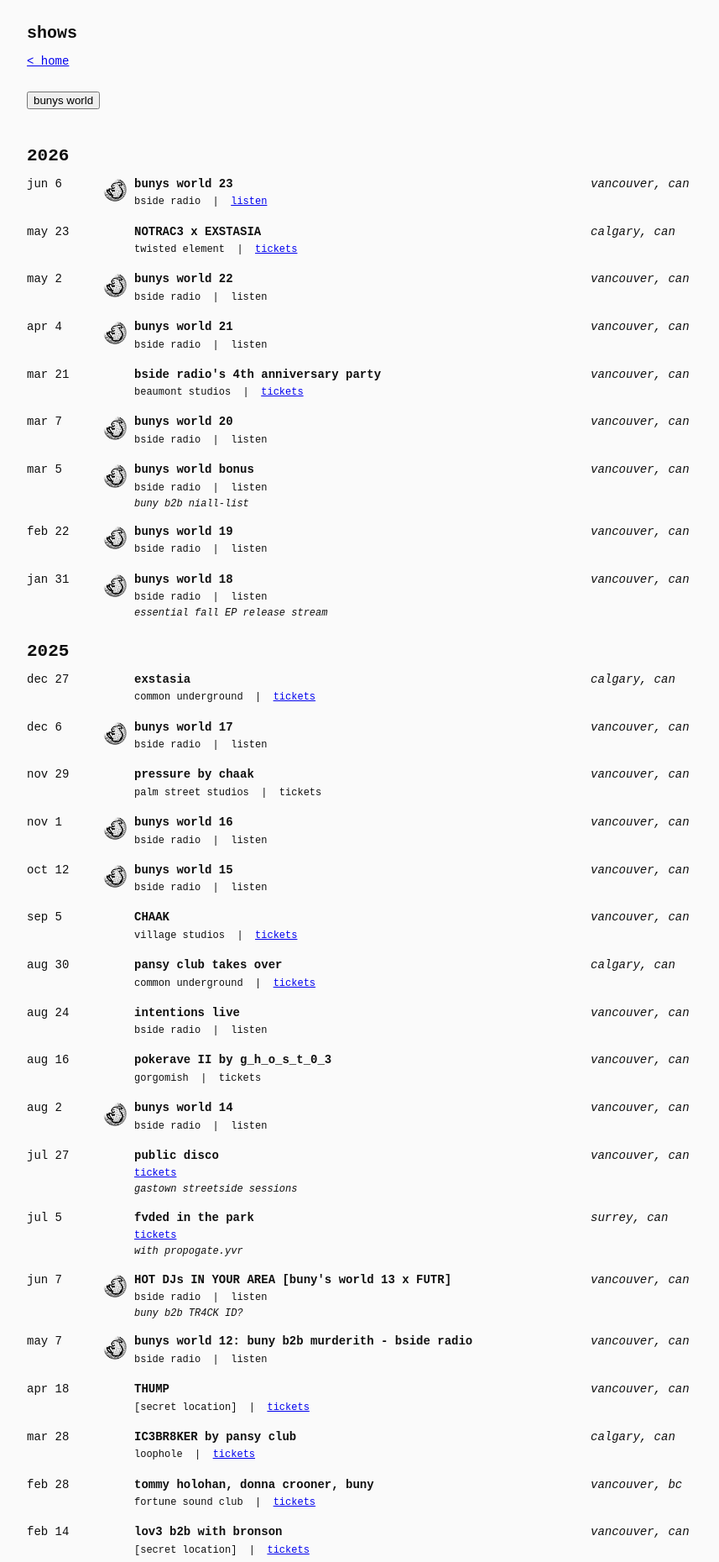
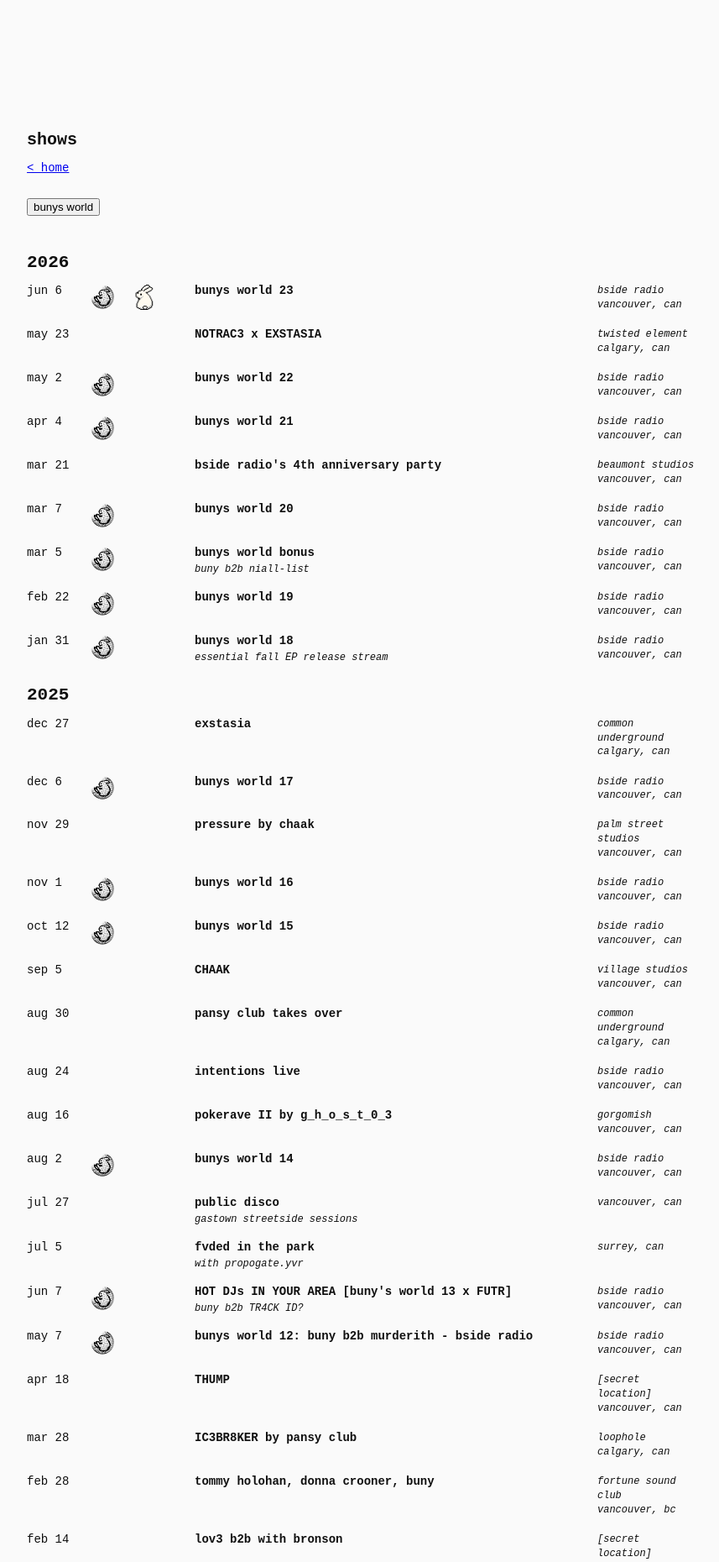
Before and after one commit to 746a70/buny, a Jekyll site: the page built from shows.md, in a window 1280 px wide. Shown: the top 1860 px of the page at 84% size, without its empty margins (208-1065 px from the left). Built offline with Jekyll 4.4.1, drawn with Linux system fonts in a browser that asks for light colours; some of the changed text lies outside the part shown.

```diff
--- a/shows.md
+++ b/shows.md
@@ -13,49 +13,62 @@
 <p id="bw-filter-description" class="bw-filter-description" aria-hidden="true">bunys world is my monthly show on bside.radio. each month, i spin my favourite left-field, provocative, and rebellious dance music for the ones that get it. i consider it my “lab” time, where i experiment and play around with all sorts of electronic music i love listening to, with special guests, exclusive leaks, and surprises every so often~ it's hard for me to explain, probably best if you have a listen for yourself...</p>
 
 {% assign bw_icon_path = '/images/bw icon bw-66.png' | relative_url %}
+{% assign listen_icon_path = '/images/micro.gif' | relative_url %}
 {% assign grouped_shows = site.data.shows | group_by_exp: 'show', "show.date | date: '%Y'" %}
 {% assign sorted_years = grouped_shows | sort: 'name' | reverse %}
 
 <table id="shows-table" style="width: 100%; border-collapse: collapse; table-layout: fixed; font-size: 14px;">
   <colgroup>
     <col style="width: 8%;">
-    <col style="width: 8%;">
-    <col style="width: 68%;">
-    <col style="width: 16%;">
+    <col style="width: 7%;">
+    <col style="width: 5%;">
+    <col style="width: 5%;">
+    <col style="width: 60%;">
+    <col style="width: 15%;">
   </colgroup>
   {% for year in sorted_years %}
   <tr>
-    <td colspan="4" style="padding: 1rem 0 0.4rem 0; font-size: 1.5em; font-weight: 700;">{{ year.name }}</td>
+    <td colspan="6" style="padding: 1rem 0 0.4rem 0; font-size: 1.5em; font-weight: 700;">{{ year.name }}</td>
   </tr>
   {% assign sorted_items = year.items | sort: 'date' | reverse %}
   {% for show in sorted_items %}
   {% assign has_bw_icon = show.bw == true or show.bw == 'true' %}
   <tr data-bw="{{ has_bw_icon }}">
-    <td style="white-space: nowrap; vertical-align: top; padding: 0.5rem 0.8rem 0.65rem 0;">{{ show.date | date: '%b %-d' | downcase }}</td>
-    <td style="vertical-align: top; padding: 0.5rem 0.5rem 0.65rem 0; text-align: right;">
+    <td style="white-space: nowrap; vertical-align: top; padding: 0.5rem 0.6rem 0.65rem 0;">{{ show.date | date: '%b %-d' | downcase }}</td>
+    <td style="vertical-align: top; padding: 0.5rem 0.25rem 0.65rem 0; text-align: center;">
       {% if has_bw_icon %}
       <a href="{{ '/bw' | relative_url }}" aria-label="bunys world page" style="text-decoration: none; display: inline-block; vertical-align: middle;">
         <img src="{{ bw_icon_path }}" alt="bunys world" style="width: 1.9rem; height: 1.9rem; display: block;" />
       </a>
       {% endif %}
     </td>
+    <td style="vertical-align: top; padding: 0.5rem 0.25rem 0.65rem 0; text-align: center;">
+      {% if show.kind == 'listen' and show.link and show.link != '' %}
+      <a href="{{ show.link }}" aria-label="listen to {{ show.title }}" title="listen" style="text-decoration: none; display: inline-block; vertical-align: middle;">
+        <img src="{{ listen_icon_path }}" alt="listen" style="width: 1.9rem; height: 1.9rem; display: block;" />
+      </a>
+      {% endif %}
+    </td>
+    <td style="vertical-align: top; padding: 0.5rem 0.25rem 0.65rem 0; text-align: center;">
+      {% if show.kind == 'tickets' and show.link and show.link != '' %}
+      <a href="{{ show.link }}" aria-label="tickets for {{ show.title }}" title="tickets" style="text-decoration: none; display: inline-block; width: 1.9rem; height: 1.9rem; vertical-align: middle;">
+        <!-- ticket gif placeholder -->
+      </a>
+      {% endif %}
+    </td>
     <td style="padding: 0.5rem 0.8rem 0.65rem 0; vertical-align: top;">
       <div style="font-size: 14px; font-weight: 700; line-height: 1.25;">{{ show.title }}</div>
-      <div style="font-size: 12px; margin-top: 0.25rem; line-height: 1.4;">
-        {% if show.venue and show.venue != '' %}{{ show.venue }}{% endif %}
-        {% if show.flyer and show.flyer != '' %}
-          {% if show.venue and show.venue != '' %} &nbsp;|&nbsp; {% endif %}<a href="{{ show.flyer }}">flyer</a>
-        {% endif %}
-        {% if show.kind and show.kind != '' %}
-          {% if (show.venue and show.venue != '') or (show.flyer and show.flyer != '') %} &nbsp;|&nbsp; {% endif %}
-          {% if show.link and show.link != '' %}<a href="{{ show.link }}">{{ show.kind }}</a>{% else %}{{ show.kind }}{% endif %}
-        {% endif %}
-      </div>
+      {% if show.lineup and show.lineup != '' %}
+      <div style="font-size: 12px; margin-top: 0.25rem; line-height: 1.4;">{{ show.lineup }}</div>
+      {% endif %}
       {% if show.subtitle and show.subtitle != '' %}
       <div style="font-size: 12px; font-style: italic; margin-top: 0.2rem;">{{ show.subtitle }}</div>
       {% endif %}
     </td>
-    <td style="padding: 0.5rem 0 0.65rem 0; vertical-align: top; font-size: 14px; font-style: italic;">{{ show.location }}</td>
+    <td style="padding: 0.5rem 0 0.65rem 0; vertical-align: top; font-size: 12px; font-style: italic; line-height: 1.4;">
+      {% if show.venue and show.venue != '' %}<div>{{ show.venue }}</div>{% endif %}
+      <div>{{ show.location }}</div>
+    </td>
   </tr>
   {% endfor %}
   {% endfor %}
```
Also changed, not shown: _data/shows.yml (+57 -0 lines).
